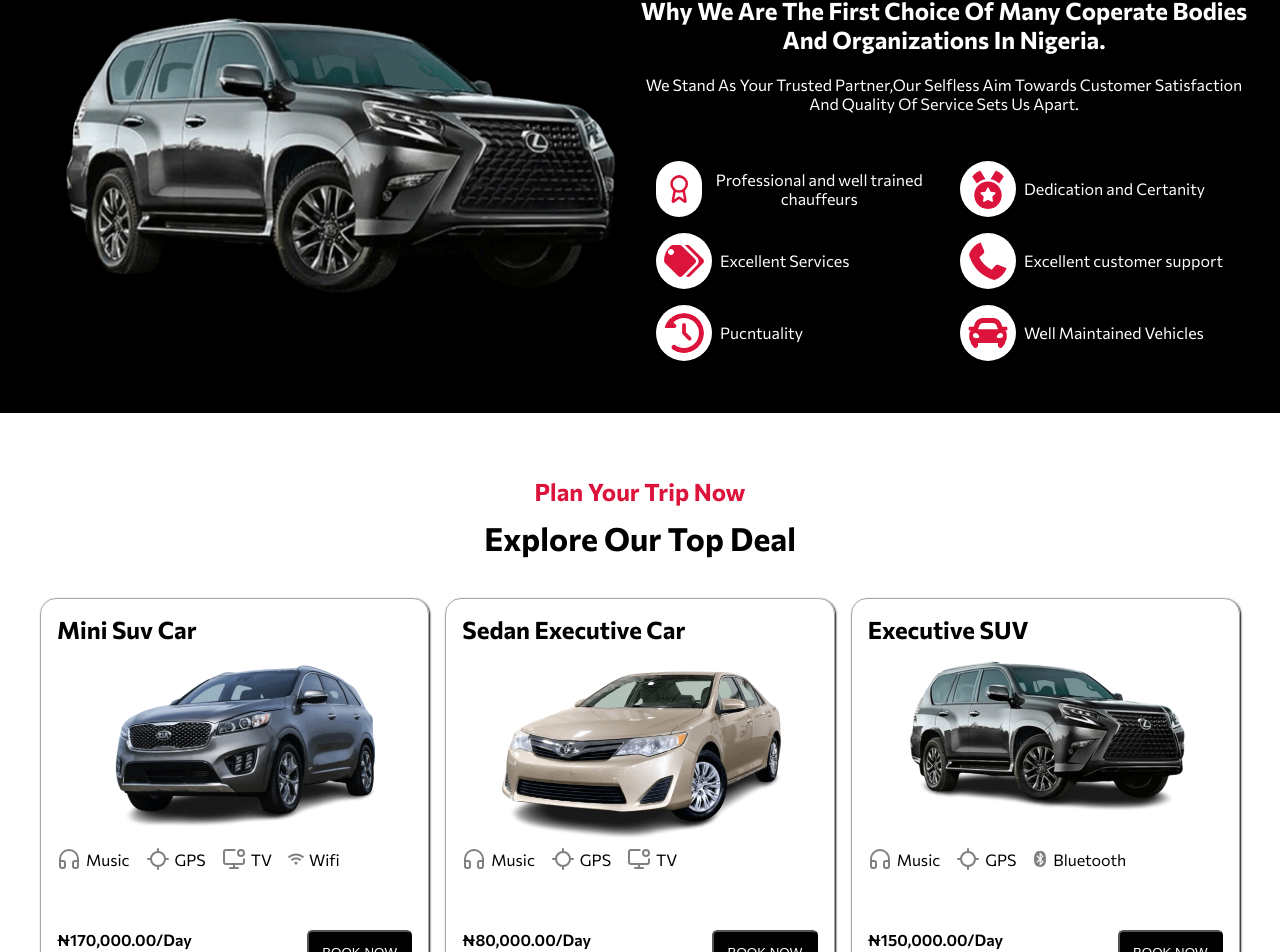
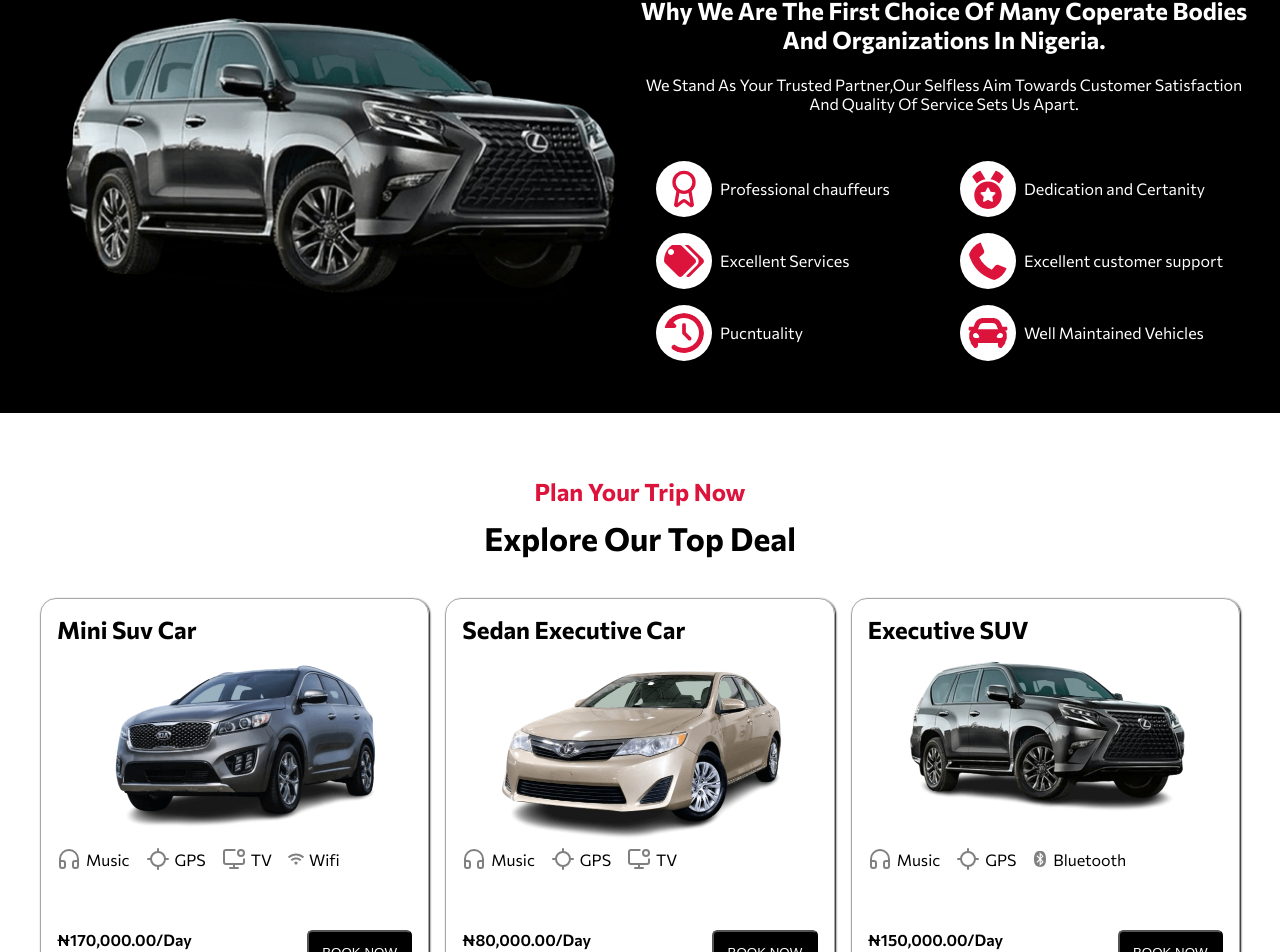
Before and after one commit to iamgreatofweb3/Bixxie-Car-website, a Next.js app: page / in a window 1280 px wide. Shown: the part 1198-2150 px from the top of the page. Built offline with nearby package versions, Linux system fonts and the light colour scheme.

Commit message:
redesign ongoing

```diff
--- a/src/components/animationFolder/animation.jsx
+++ b/src/components/animationFolder/animation.jsx
@@ -22,7 +22,7 @@ export default function AnimationArea() {
                  <div className="grid-box">
                         <div className="first-grid">
                             {/* <li> <Award stroke="crimson" strokeWidth={1} width={40} height={40} className="iconAnimate"/> Professional and well trained chauffeurs</li> */}
-                            <li> <Award color="crimson"   className="iconAnimate " style={{width:"40px",height:"40px"}}/> Professional and well trained chauffeurs</li>
+                            <li> <Award color="crimson"   className="iconAnimate " style={{width:"40px",height:"40px"}}/> Professional  chauffeurs</li>
                              <li><FaTags color="crimson"  width={80} height={140} className="iconAnimate " style={{width:"40px",height:"40px"}}/> Excellent Services</li>
                             <li><FaClockRotateLeft color="crimson"className="iconAnimate " style={{width:"40px",height:"40px"}}/>Pucntuality</li>
                         </div>
```
